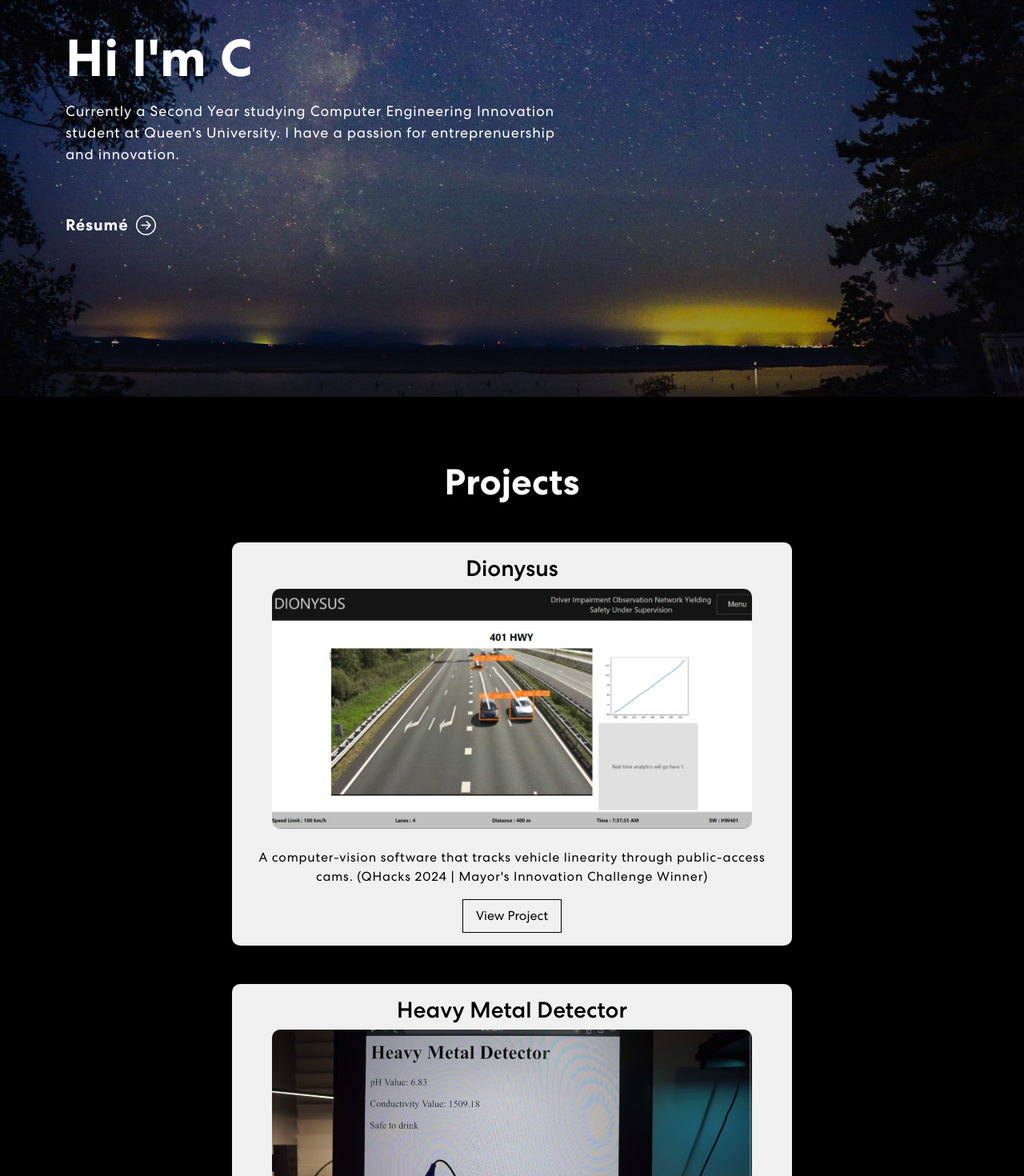
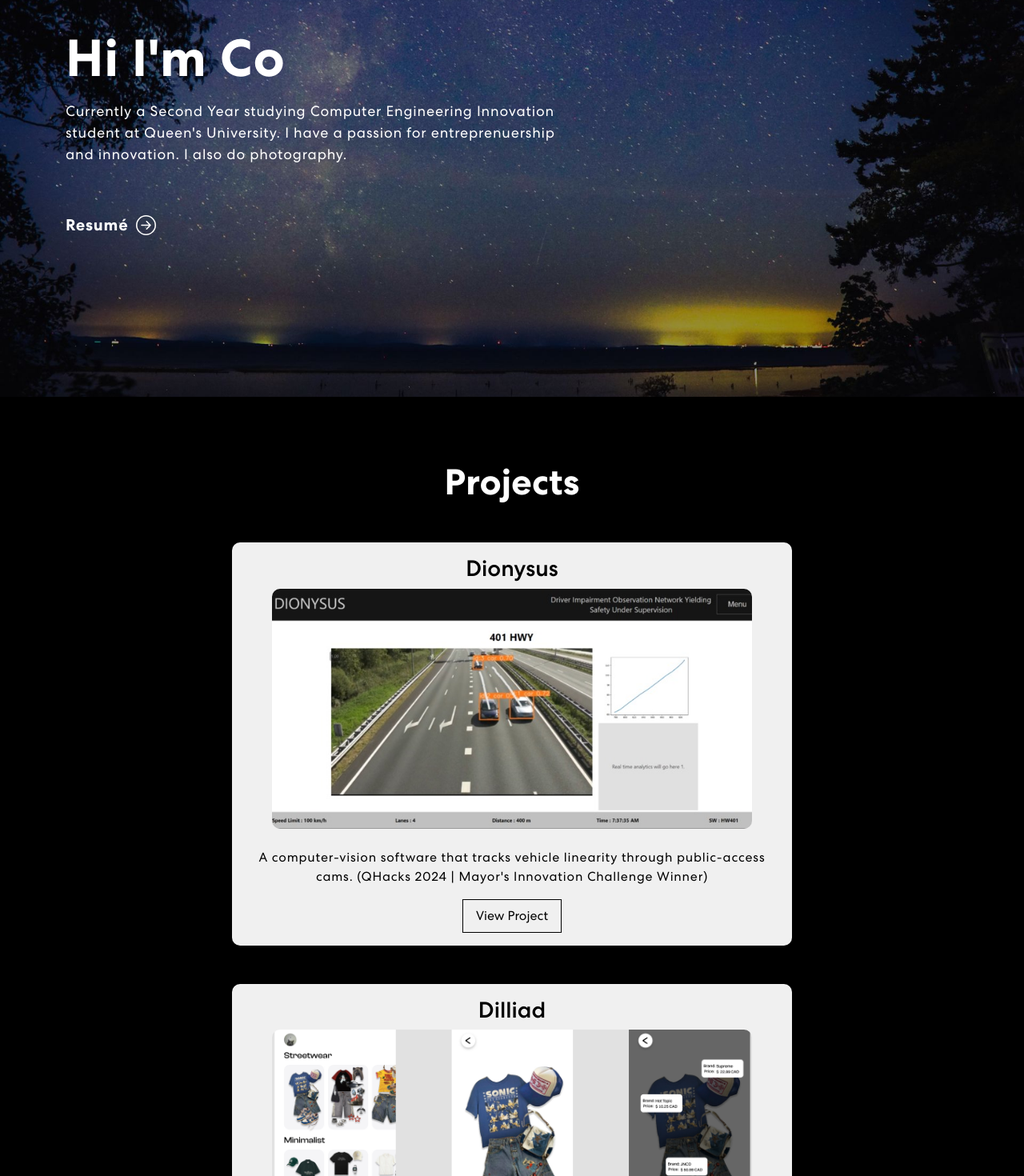
Before and after one commit to connor-leung/connor-leung.github.io, a React (Create React App) app: page / in a window 1280 px wide. Shown: the part 220-1690 px from the top of the page at 80% size. Built offline with nearby package versions, Linux system fonts and the light colour scheme.

Commit message:
added dilliad

```diff
--- a/src/components/Banner.js
+++ b/src/components/Banner.js
@@ -57,9 +57,9 @@ export const Banner = () => {
                             <div className={isVisable ? "animated__animated animate__fadeIn" : ""}>
                                 <h1>{`Hi I'm `}<span className="wrap">{text}</span></h1>
                                 <p>
-                                    Currently a Second Year studying Computer Engineering Innovation student at Queen's University. I have a passion for entreprenuership and innovation.
+                                    Currently a Second Year studying Computer Engineering Innovation student at Queen's University. I have a passion for entreprenuership and innovation. I also do photography.
                                 </p>
-                                <button onClick={handleResume}>Résumé <ArrowRightCircle size={25} /></button>
+                                <button onClick={handleResume}>Resumé <ArrowRightCircle size={25} /></button>
                             </div>
                         }
                         </TrackVisibility>
--- a/src/components/ListOfProjects.js
+++ b/src/components/ListOfProjects.js
@@ -11,12 +11,12 @@ const ListOfProjects = [
         description: "A computer-vision software that tracks vehicle linearity through public-access cams. (QHacks 2024 | Mayor's Innovation Challenge Winner)",
         url: "https://devpost.com/software/god-s-eye-tv7hz8#updates"
     },
-    // {
-    //     title: "Dilliad",
-    //     description: "Personal AI outfit stylist: a web app that uses a language learning model to recommend outfits based on user preferences. (QTMA 2023-24)",
-    //     imgUrl: Dilliad,
-    //     url: "https://team-alex-devs.github.io/team-alex-website/"
-    // },
+    {
+        title: "Dilliad",
+        description: "Powered by DripAI, Dilliad, a mobile app that uses a language learning model to recommend outfits based on user preferences. (QTMA 2023-24 | 1st Place Winner at McKinsey & Company's Pitch)",
+        imgUrl: Dilliad,
+        url: "https://team-alex-devs.github.io/team-alex-website/"
+    },
     {
         title: "Heavy Metal Detector",
         description: "A portable appliance that empowers underprivileged communities to detect heavy metals to raise awareness of the drinking water quality. (2023)",
--- a/src/components/NavBar.js
+++ b/src/components/NavBar.js
@@ -56,7 +56,7 @@ export const NavBar = () => {
                 <a href="https://github.com/connor-leung"><img src={navIcon2} alt="" /></a>
                 <a href="mailto:connor.leung@queensu.ca"><img src={navIcon3} alt="" /></a>
               </div>
-              <button className="vvd" onClick={handleResume}><span>Résumé</span></button>
+              <button className="vvd" onClick={handleResume}><span>Resumé</span></button>
           </span>
           </Navbar.Collapse>
       </Container>
```
